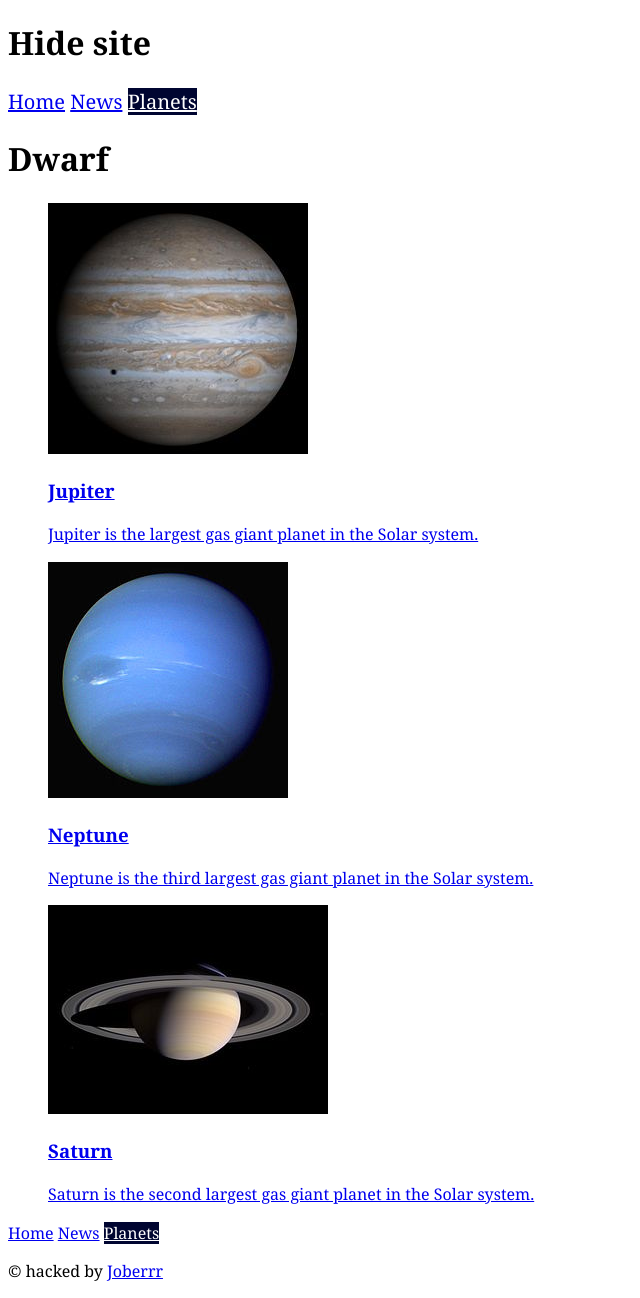
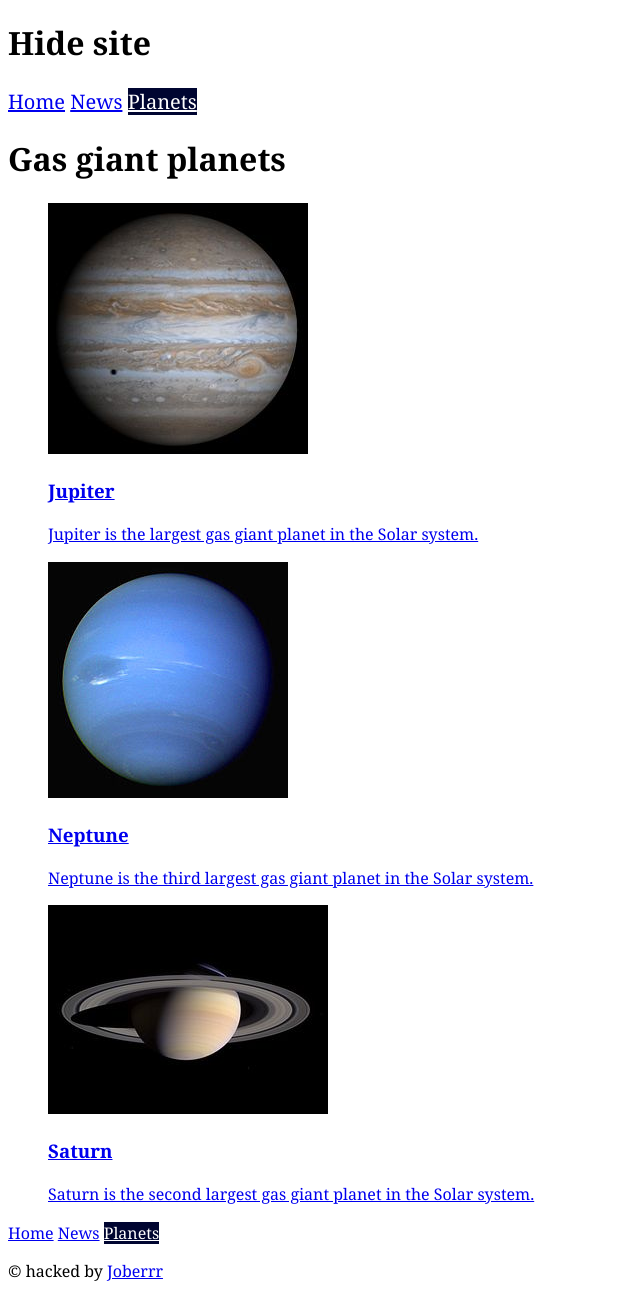
Before and after one commit to Joberrr/hide, a Jekyll site: the page built from planets/gas-giant/index.html, in a window 1280 px wide. Shown: the whole page, without its empty margins (0-640 px from the left). Built offline with Jekyll 4.4.1, drawn with Linux system fonts in a browser that asks for light colours; Markdown is read by kramdown in place of the engine named in the settings.

Commit message:
update planet index pages

```diff
--- a/planets/gas-giant/index.html
+++ b/planets/gas-giant/index.html
@@ -2,5 +2,6 @@
 layout: default
 ---
 
-<h1>Dwarf</h1>
+<h1>Gas giant planets</h1>
+
 {% include planet-list.html type='gas-giant' %}
--- a/planets/terrestrial/index.html
+++ b/planets/terrestrial/index.html
@@ -2,5 +2,6 @@
 layout: default
 ---
 
-<h1>Dwarf</h1>
+<h1>Terrestrial planets</h1>
+
 {% include planet-list.html type='terrestrial' %}
```
